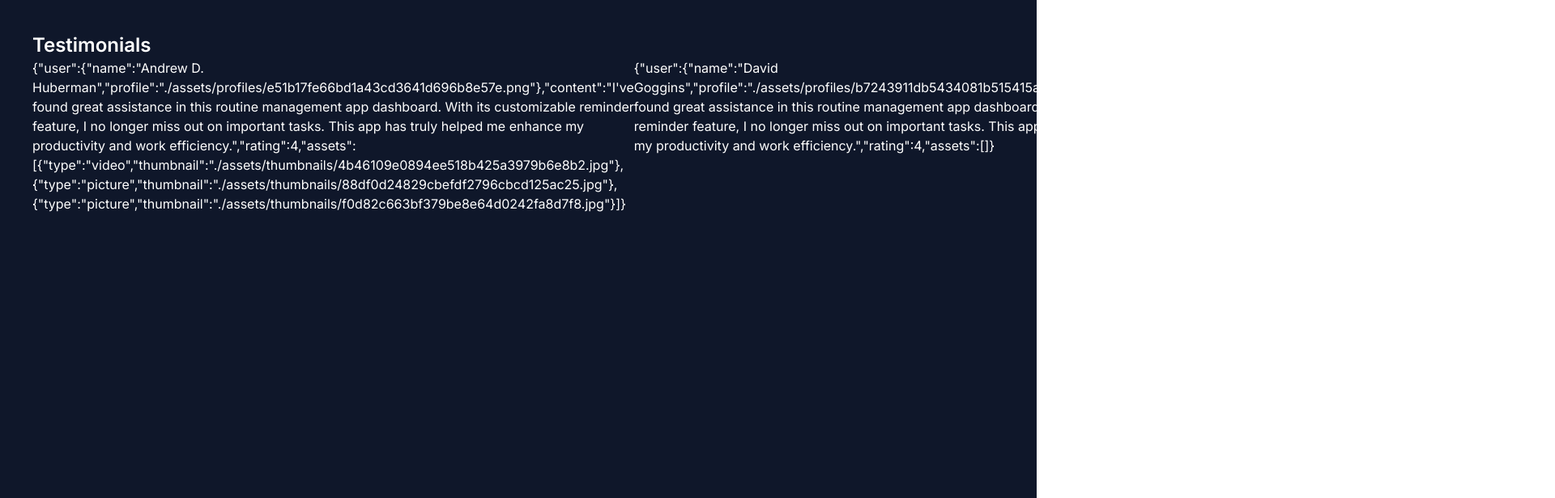
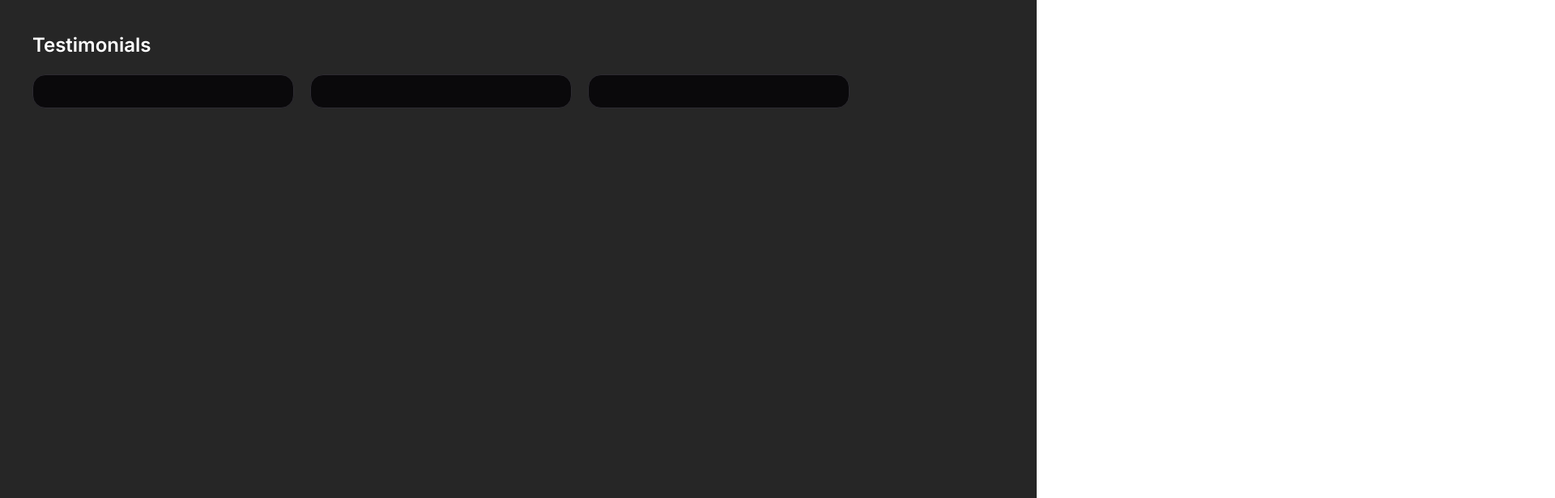
Before and after one commit to hananf11/example-react-component, a React (Vite) app: page / in a window 1280 px wide. Shown: the top 616 px of the page at 81% size, 1920 px wide, since content can reach past the window. Built offline with nearby package versions, Linux system fonts and the light colour scheme.

Commit message:
added post component
Just has correct sizing but no content yet

```diff
--- a/src/App.tsx
+++ b/src/App.tsx
@@ -1,3 +1,5 @@
+import Post from "./Post"
+
 interface User {
   name: string,
   profile: string
@@ -9,6 +11,7 @@
 }
 
 interface Post {
+  id: number,
   user: User,
   content: string,
   rating: number,
@@ -17,6 +20,7 @@
 
 const posts: Post[] = [
   {
+    id: 1,
     user: {
       name: "Andrew D. Huberman",
       profile: './assets/profiles/e51b17fe66bd1a43cd3641d696b8e57e.png'
@@ -39,6 +43,7 @@
     ]
   },
   {
+    id: 2,
     user: {
       name: 'David Goggins',
       profile: './assets/profiles/b7243911db5434081b515415a5e3b387.png'
@@ -48,6 +53,7 @@
     assets: []
   },
   {
+    id: 3,
     user: {
       name: 'Tim Ferris',
       profile: './assets/profiles/8eae073e9d7196f0bb767c36c1b2065f.png'
@@ -74,10 +80,10 @@
 
 function App() {
   return (
-    <div className="h-screen bg-slate-900 p-10">
-      <h1 className="text-2xl font-semibold text-white">Testimonials</h1>
-      <div className="flex text-white">
-        {posts.map((post) => <><span>{JSON.stringify(post)}</span></>)}
+    <div className="h-screen bg-neutral-800 p-10">
+      <h1 className="text-2xl font-semibold text-white mb-5">Testimonials</h1>
+      <div className="flex text-white gap-5">
+        {posts.map((post) => <Post key={post.id}></Post>)}
       </div>
     </div>
   )
--- /dev/null
+++ b/src/Post.tsx
@@ -0,0 +1,9 @@
+export default function PostCard() {
+    return (
+        <div className="bg-neutral-1200 border-neutral-1000 border rounded-2xl flex p-5 gap-5 w-[323px]">
+            <div></div>
+            <div></div>
+            <div></div>
+        </div>
+    )
+}
```
